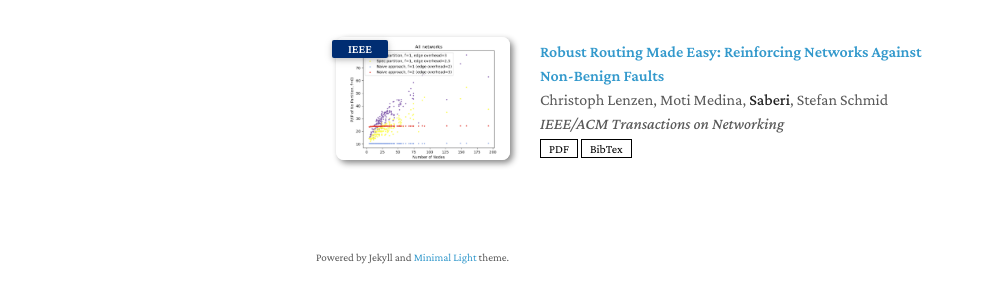
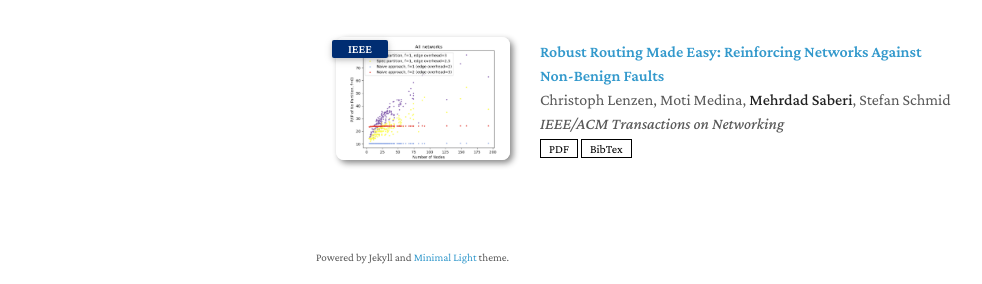
Before and after one commit to mehrdadsaberi/mehrdadsaberi.github.io, a Jekyll site: the page built from index.md, in a window 1280 px wide and 900 px high, scrolled down 737 px. Shown: the part 562-846 px from the top of the window, without its empty margins (154-1136 px from the left). Built offline with Jekyll 4.4.1, drawn with Linux system fonts in a browser that asks for light colours; nearby versions of some CDN libraries; a style sheet for code colours, icons or effects is not loaded; our own code applies the rules of GitHub Pages for plain Markdown files.

Commit message:
fix publications

```diff
--- a/_includes/publications.md
+++ b/_includes/publications.md
@@ -162,7 +162,7 @@
     </div>
     <div class="col-sm-9" style="position: relative;padding-right: 15px;padding-left: 20px;">
         <div class="title"><a href="https://ieeexplore.ieee.org/abstract/document/10155456">Robust Routing Made Easy: Reinforcing Networks Against Non-Benign Faults</a></div>
-        <div class="author">Christoph Lenzen, Moti Medina, <strong>Saberi</strong>, Stefan Schmid</div>
+        <div class="author">Christoph Lenzen, Moti Medina, <strong>Mehrdad Saberi</strong>, Stefan Schmid</div>
         <div class="periodical"><em>IEEE/ACM Transactions on Networking</em>
         </div>
       <div class="links">
```
Also changed, not shown: _includes/services.md (line endings or trailing spaces).
